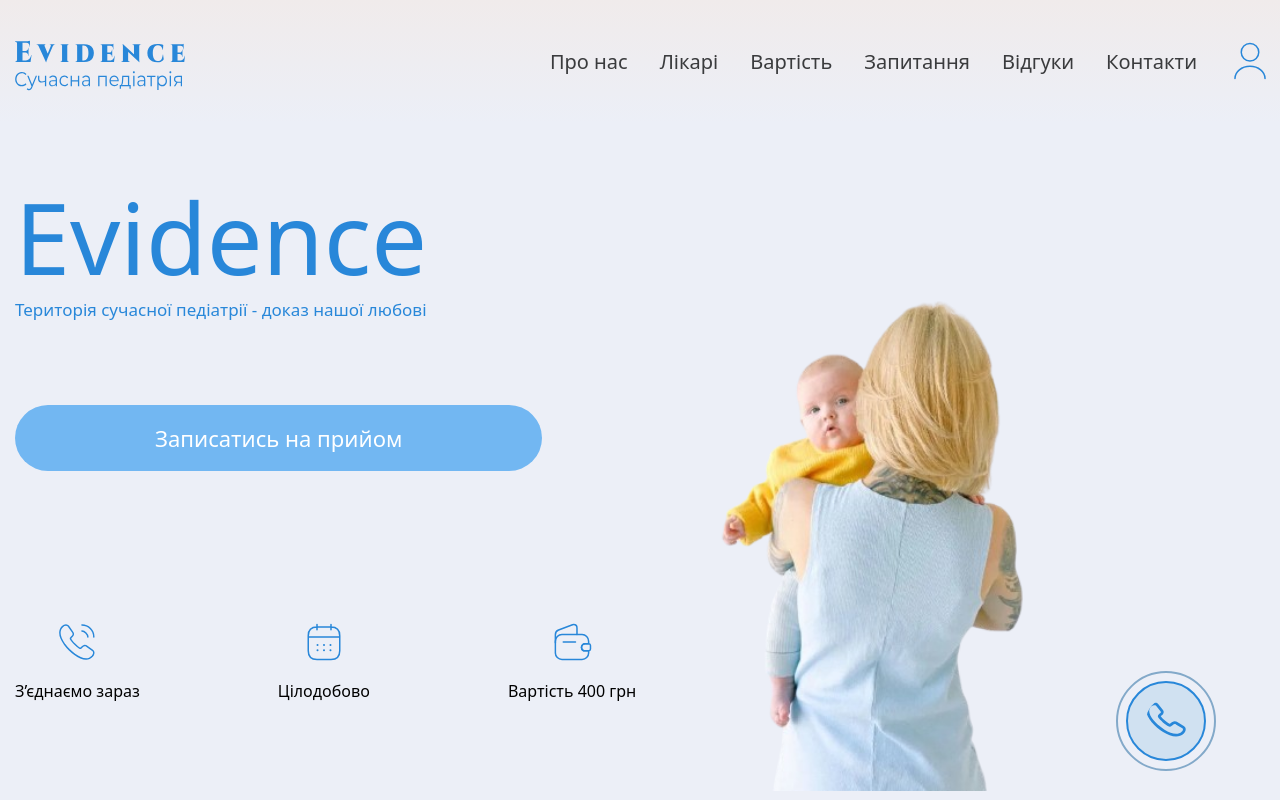
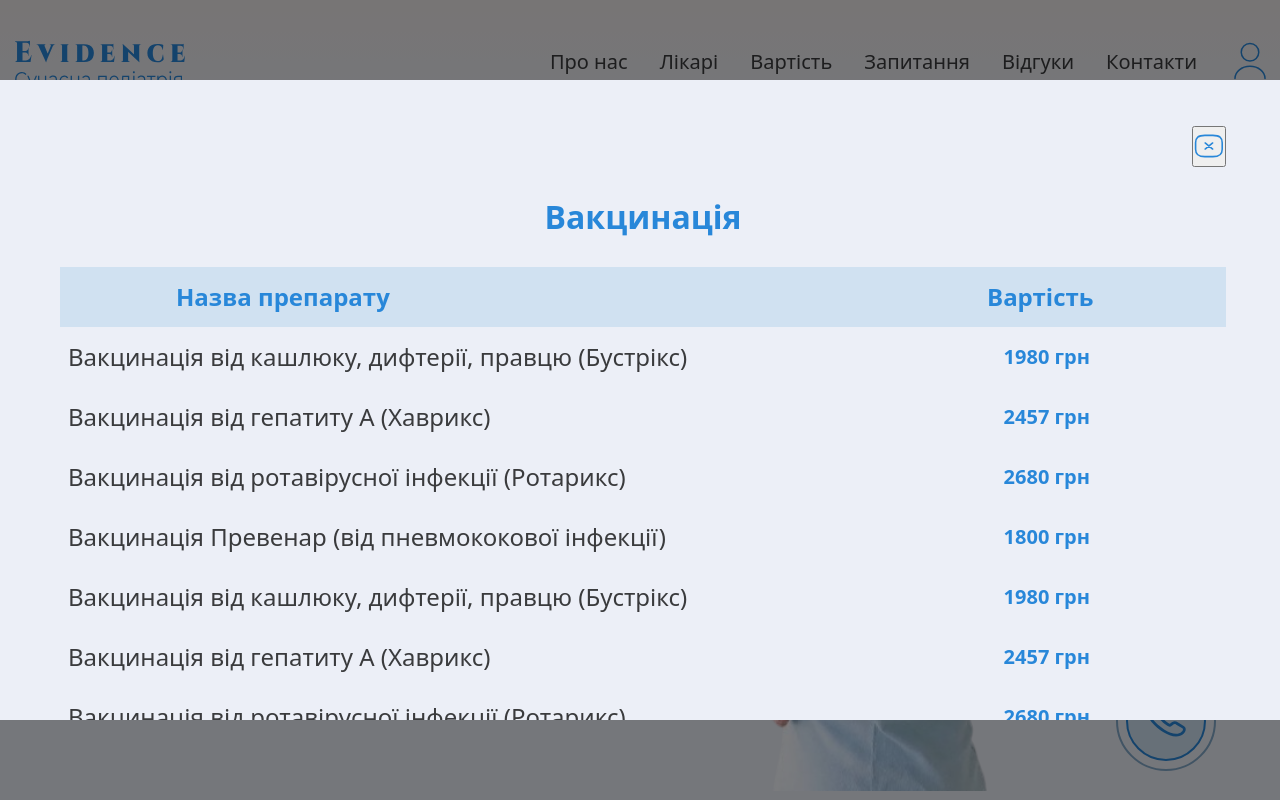
Before and after one commit to Nastyaashh/evidence, a plain HTML site: page index.html in a window 1280 px wide. Shown: the top 800 px of the page. Drawn offline with nearby package versions, Linux system fonts and the light colour scheme.

Commit message:
update modal

```diff
--- a/css/styles.css
+++ b/css/styles.css
@@ -649,6 +649,7 @@ h6 {
 }
 
 .modal {
+  padding: 46px 54px 68px 60px;
   background-color: #eceff7;
   font-weight: 600;
   font-size: 32px;
@@ -657,6 +658,11 @@ h6 {
   max-width: 1302px;
   max-height: 80%;
   overflow-y: auto;
+}
+
+.modal-button {
+  display: block;
+  margin-left: auto;
 }
 
 .modal-title {
@@ -672,7 +678,7 @@ h6 {
 
 .modal-title-wrapper {
   display: flex;
-  gap: 543px;
+  gap: 456px;
   background-color: #d0e1f1;
 }
 
@@ -700,7 +706,7 @@ h6 {
 .modal-paylist-item {
   display: flex;
   justify-content: flex-end;
-  padding-right: 142px;
+  padding-right: 128px;
   font-weight: 700;
   font-size: 20px;
   line-height: 220%;
--- a/index.html
+++ b/index.html
@@ -376,17 +376,17 @@
       </section>
     </main>
 
-    <div class="modal-overlay">
+    <div class="modal-overlay is-open">
       <div class="modal">
-        <button type="button">
-          <!-- <svg width="30" height="24">
+        <button class="modal-button" type="button">
+          <svg class="modal-button-icon" width="30" height="24">
           <use href="./images/symbol-defs.svg#icon-Vector-1"></use>
-        </svg> -->
+        </svg>
       </button>
-        <h2 class="modal-title">Вакцинація</h2>
+        <p class="modal-title">Вакцинація</p>
         <div class="modal-title-wrapper">
-          <h3 class="modal-title-list">Назва препарату</h3>
-            <h3 class="modal-title-list">Вартість</h3>
+          <p class="modal-title-list">Назва препарату</p>
+            <p class="modal-title-list">Вартість</p>
         </div>
 <div class="modal-list">
   <ul class="modal-medlist">
```
